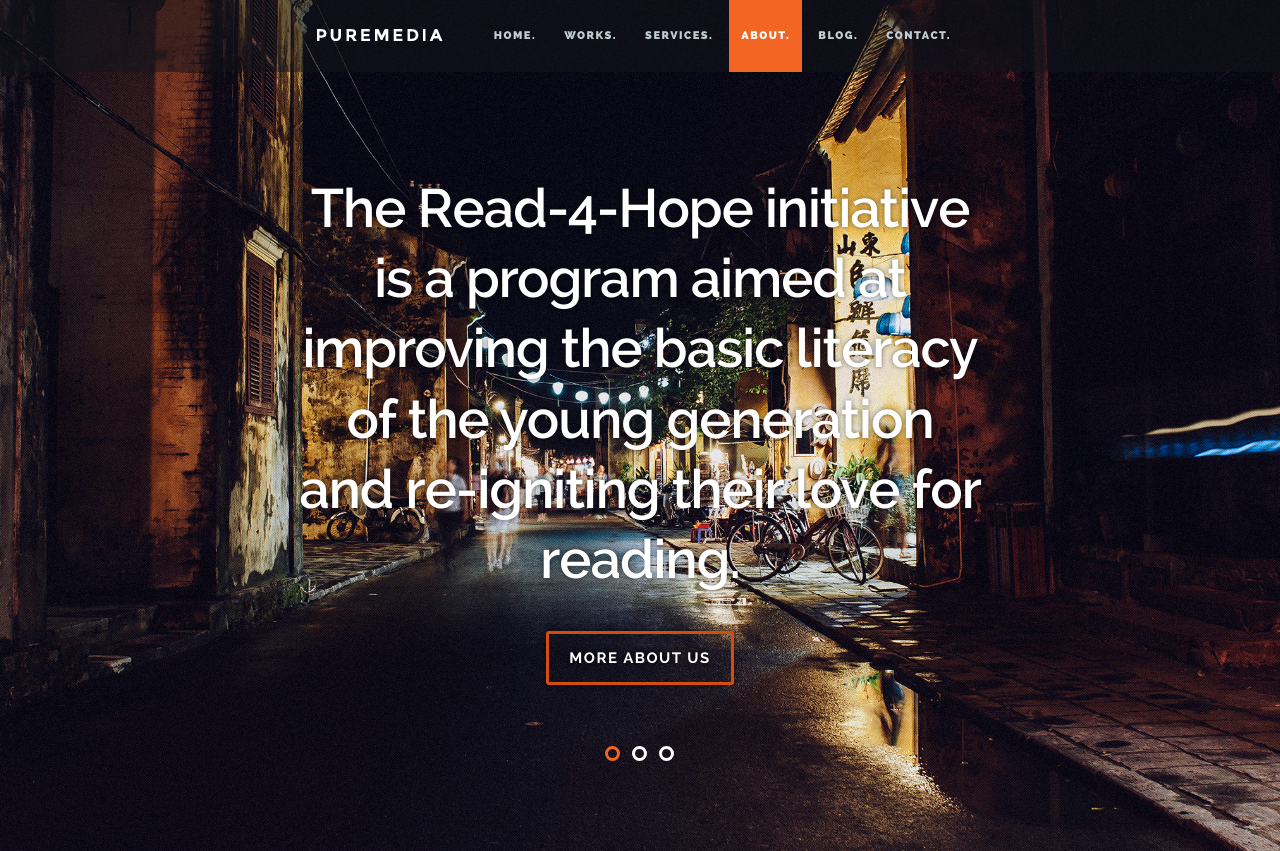
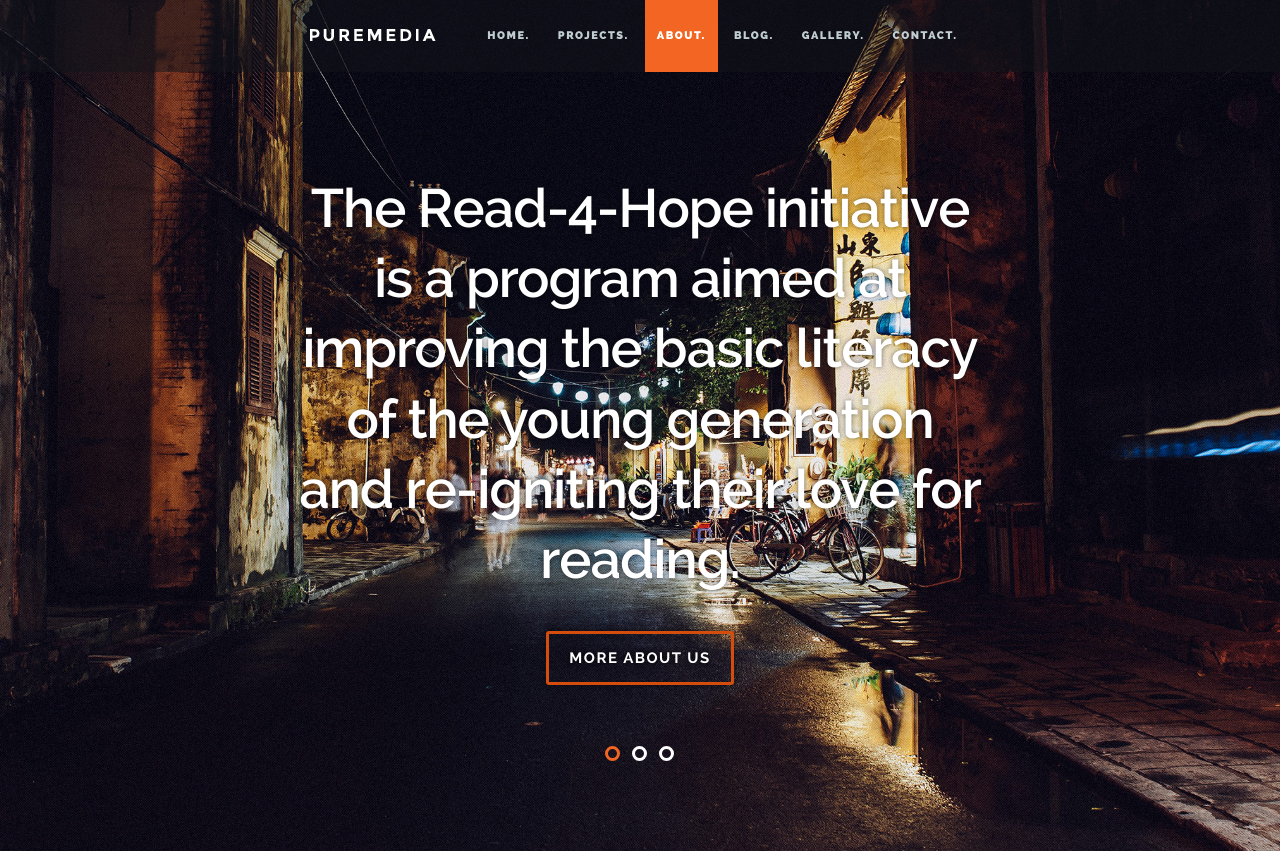
Before and after one commit to Osuka-Andala/Read-4-Hope2, a plain HTML site: page index.html in a window 1280 px wide. Shown: the top 851 px of the page. Drawn offline with nearby package versions, Linux system fonts and the light colour scheme.

Commit message:
Added a gallery sectoion

```diff
--- a/index.html
+++ b/index.html
@@ -65,10 +65,10 @@
 
 	         <ul id="nav" class="nav">
 	            <li class="current"><a class="smoothscroll" href="#hero">Home.</a></li>
-		         <li><a class="smoothscroll" href="#portfolio">Works.</a></li>
-	            <li><a class="smoothscroll" href="#services">Services.</a></li>
+		         <li><a class="smoothscroll" href="#portfolio">Projects.</a></li>
 	            <li><a class="smoothscroll" href="#about">About.</a></li>
 	            <li><a class="smoothscroll" href="#journal">Blog.</a></li>
+              <li><a class="smoothscroll" href="#gallery">Gallery.</a></li>
 	            <li><a class="smoothscroll" href="#contact">Contact.</a></li>
 	         </ul>
 
```
